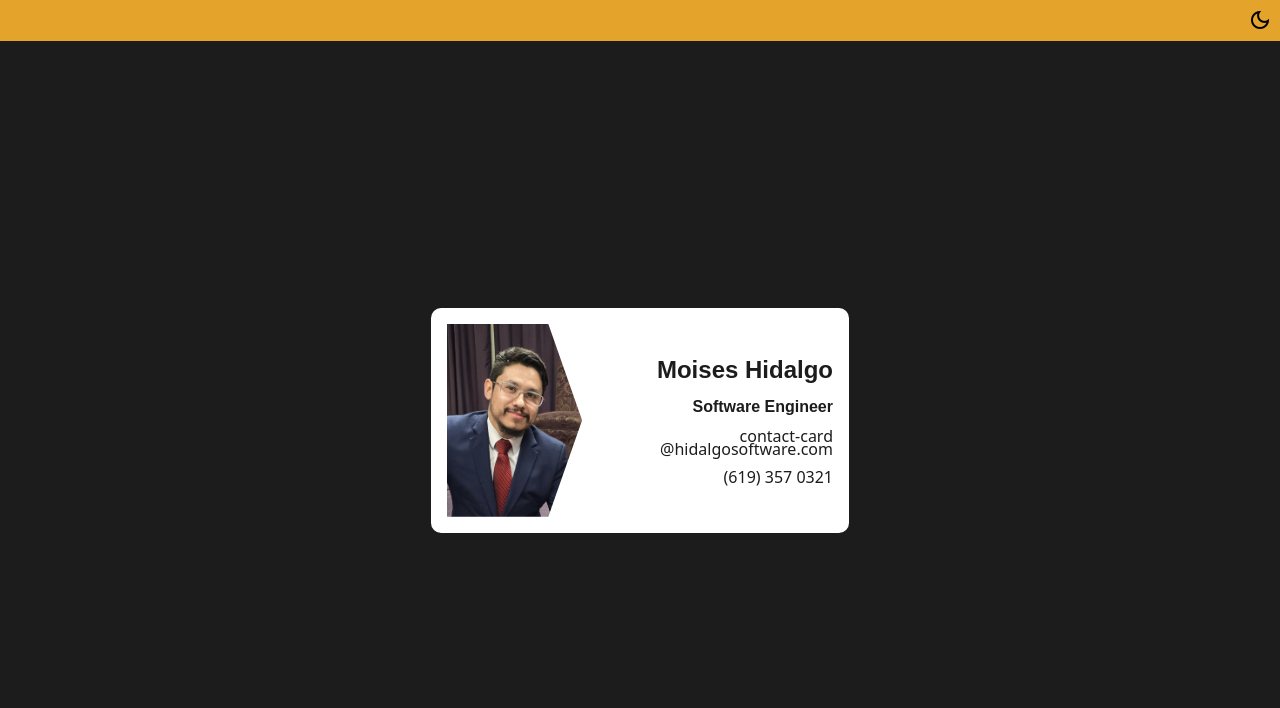
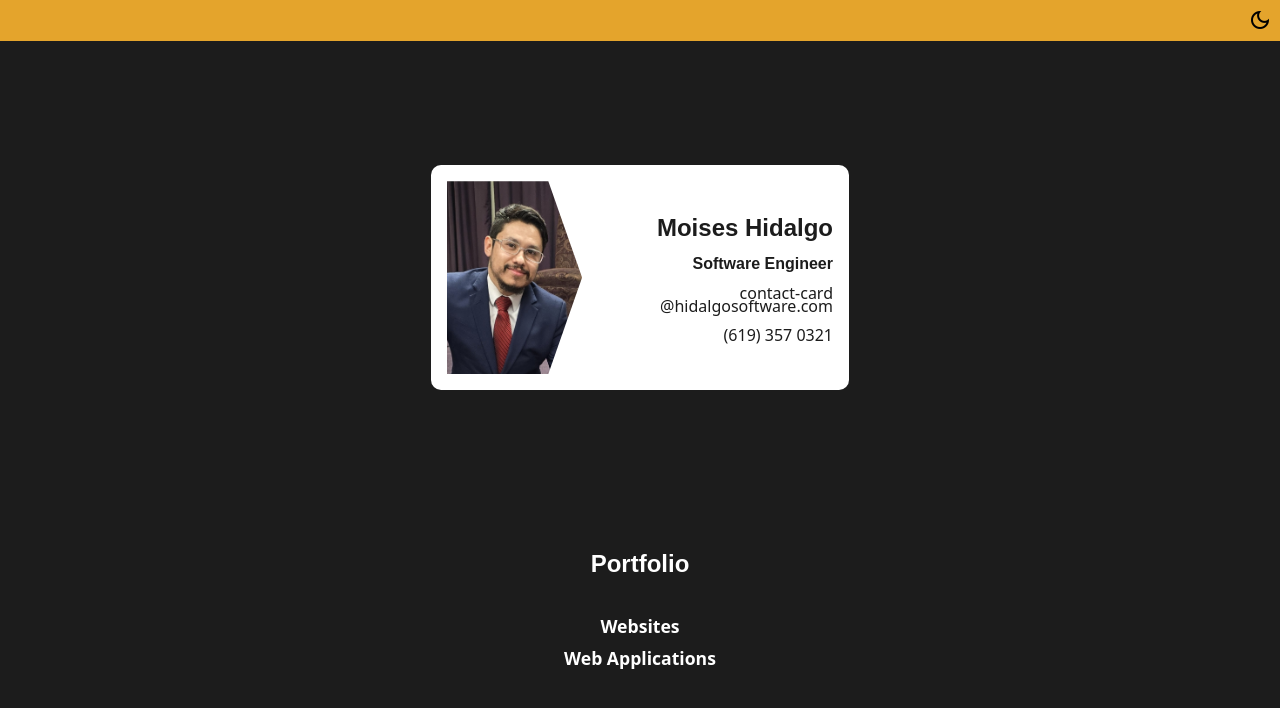
Before and after one commit to Shiinoya/HidalgoSoftware, a SvelteKit app: page /portfolio in a window 1280 px wide. Shown: the top 708 px of the page. Built offline with nearby package versions, Linux system fonts and the light colour scheme; a web font is replaced by a local one.

Commit message:
New portfolio list

```diff
--- a/src/app.scss
+++ b/src/app.scss
@@ -21,7 +21,7 @@
 
   --white-900: #ffffff;
 
-  --text-color: light-dark(var(--white-900), var(--charcoal-900));
+  --text-color: light-dark(var(--white-900), var(--white-900));
   --background-color: light-dark(var(--charcoal-900), var(--black-900));
 }
 
--- a/src/routes/portfolio/+page.svelte
+++ b/src/routes/portfolio/+page.svelte
@@ -8,6 +8,17 @@
   <span class="business-card">
     <BusinessCard />
   </span>
+
+  <div class="portfolio">
+    <h2>Portfolio</h2>
+
+    <div class="links">
+      <ul>
+        <li>Websites</li>
+        <li>Web Applications</li>
+      </ul>
+    </div>
+  </div>
 </div>
 
 <style lang="scss">
@@ -16,5 +27,26 @@
       display: flex;
       justify-content: center;
     }
+
+    div.portfolio {
+      margin-top: 8rem;
+
+      display: flex;
+      flex-direction: column;
+      align-items: center;
+
+      text-align: center;
+
+      ul {
+        padding: 0;
+        font-size: 1.1rem;
+        font-weight: bold;
+
+        li {
+          padding: 0.5em;
+          list-style: none;
+        }
+      }
+    }
   }
 </style>
```
